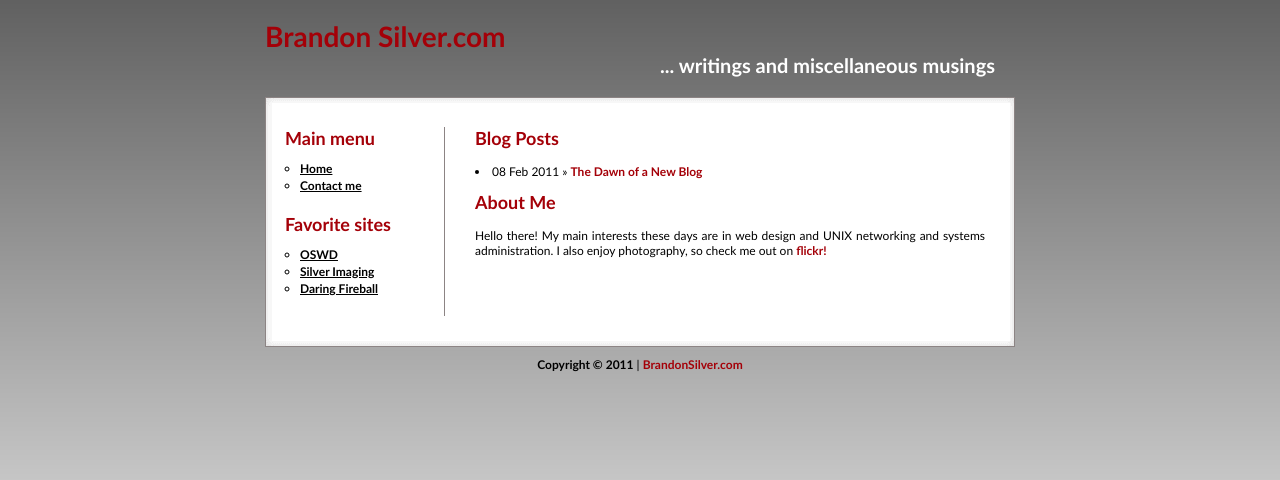
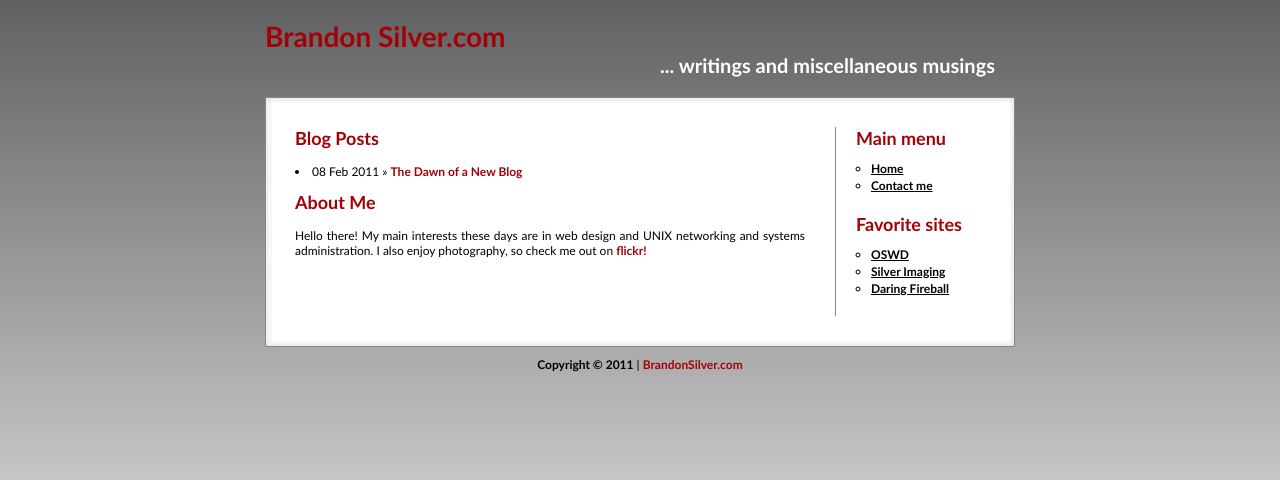
Before and after one commit to brandonsilver/jekyll-blog, a Jekyll site: the page built from index.html, in a window 1280 px wide. Shown: the top 480 px of the page. Built offline with Jekyll 4.4.1, drawn with Linux system fonts in a browser that asks for light colours; Markdown is read by kramdown in place of the engine named in the settings.

Commit message:
flip menu back to right

```diff
--- a/css/style.css
+++ b/css/style.css
@@ -37,7 +37,7 @@
 	margin: 10px auto
 }
 .content {
-	float: right;
+	float: left;
 	width: 510px;
 	text-align: justify;
 	padding: 0 30px 0 30px;
@@ -45,9 +45,9 @@
 }
 .menu {
 	width: 139px;
-	float: right;
+	float: left;
 	padding: 0 20px 0 20px;
-	border-right: #8C8484 1px solid;
+	border-left: #8C8484 1px solid;
 	font-size: 12px
 }
 .menu ul {
```
Also changed, not shown: 1 other file.
